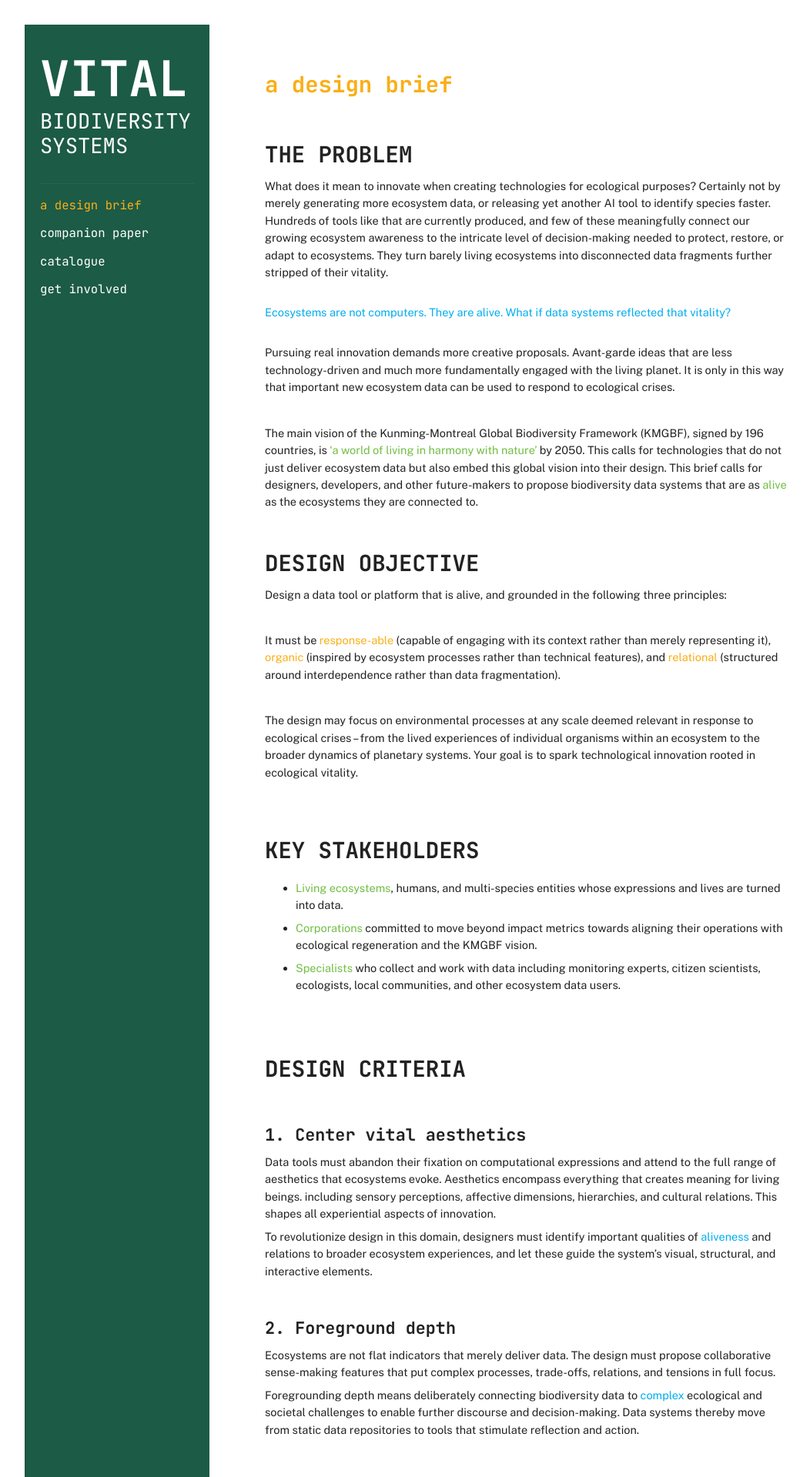
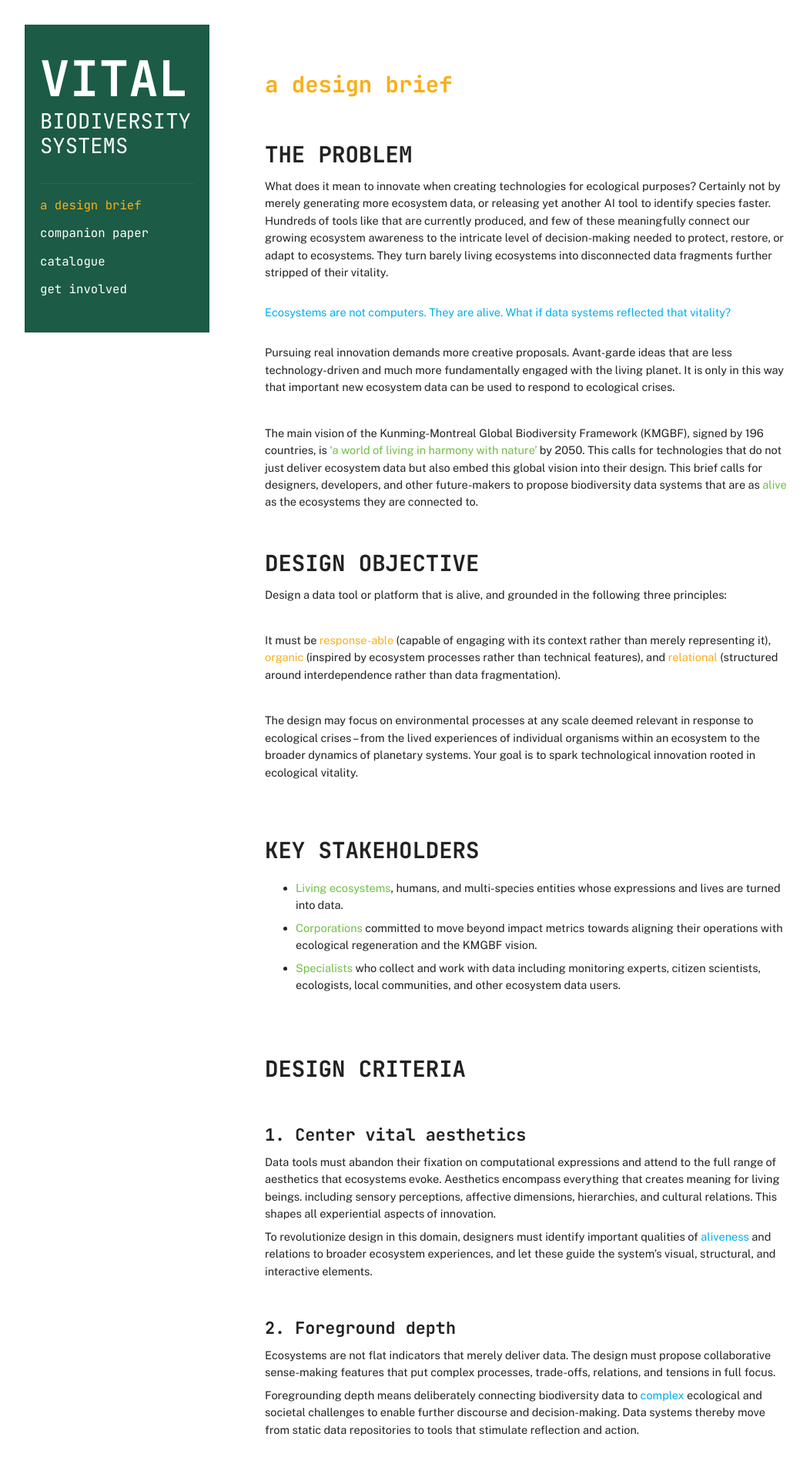
Before and after one commit to vitalbiodiversity/vitalbiodiversity.github.io, a Jekyll site: the page built from index.md, in a window 1280 px wide. Shown: the top 1919 px of the page at 77% size, without its empty margins (58-1110 px from the left). Built offline with Jekyll 4.4.1, drawn with Linux system fonts in a browser that asks for light colours.

Commit message:
Update style.css

```diff
--- a/assets/css/style.css
+++ b/assets/css/style.css
@@ -17,6 +17,9 @@
   line-height: 1.55;
   color: #222;
   background: #ffffff;
+  overflow-x: hidden; /* prevent sideways scroll on mobile */
+  overflow-y: auto;   /* allow natural vertical scroll everywhere */
+  height: auto;
 }
 
 /* Outer wrapper keeps the whole block centered and gives side whitespace */
@@ -47,9 +50,8 @@
   display: flex;
   flex-direction: column;
   gap: 1rem;
-  position: sticky;
-  top: 2rem;
-  height: calc(100vh - 4rem);
+  position: relative; /* instead of sticky */
+  height: auto;       /* allow full page height */
   border-radius: 0px;
   font-family: 'JetBrains Mono', monospace;
 }
@@ -145,8 +147,6 @@
   padding: 2.5rem;
   margin: 0;
   background: #fff;
-  overflow-y: auto;
-  height: calc(100vh - 4rem);
   border-radius: 6px;
 }
 
```
